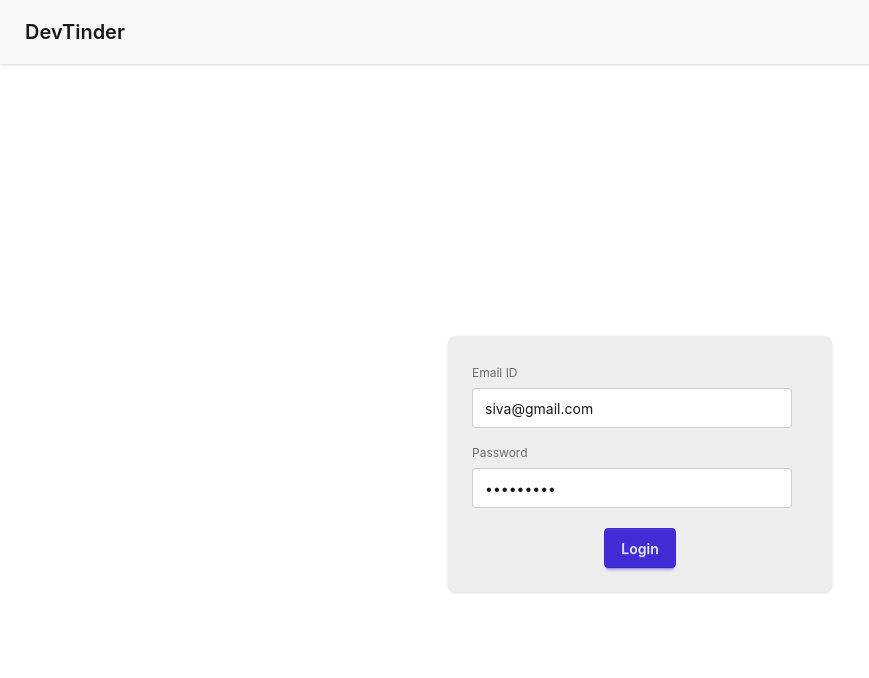
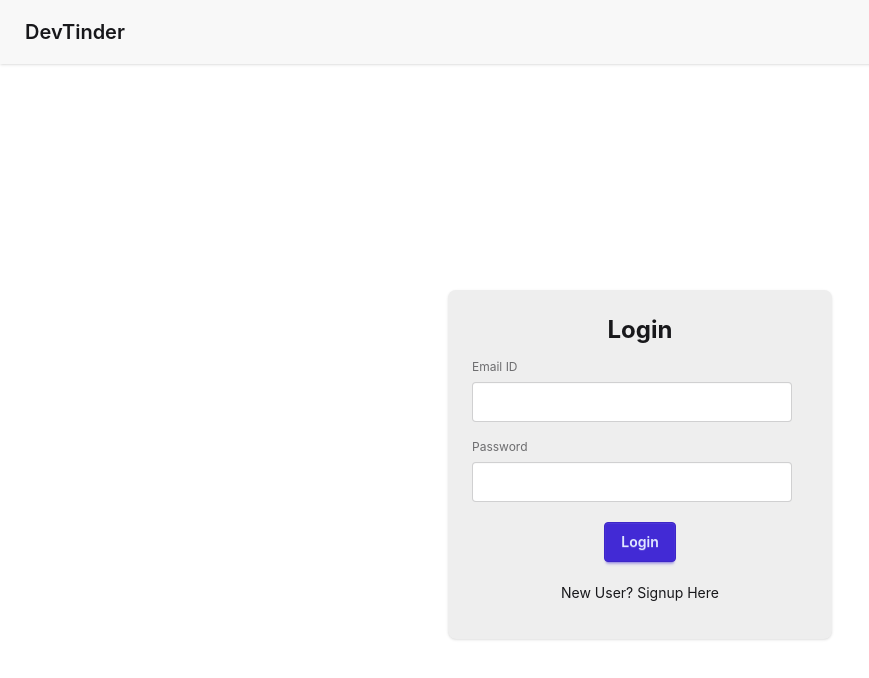
Before and after one commit to sivakesav999/devTinerWeb, a React (Vite) app: page /login in a window 1280 px wide. Shown: the top 678 px of the page, without its empty margins (0-869 px from the left). Built offline with nearby package versions, Linux system fonts and the light colour scheme; no server answers.

Commit message:
Added SignUp Form + Bug Fixes

```diff
--- a/src/components/Login.jsx
+++ b/src/components/Login.jsx
@@ -6,9 +6,11 @@ import { useNavigate } from "react-router-dom";
 import { baseUrl } from "../utils/constants";
 
 const Login = () => {
-
-  const [emailID, setEmailId] = useState("siva@gmail.com");
-  const [password, setPassword] = useState("Siva@1234");
+  const [email, setEmail] = useState("");
+  const [password, setPassword] = useState("");
+  const [firstName, setFirstName] = useState("");
+  const [lastName, setLastName] = useState("");
+  const [isLoggedIn, setIsLoggedIn] = useState(true);
   const dispatch = useDispatch();
   const navigate = useNavigate();
   const [error, setError] = useState("");
@@ -18,16 +20,35 @@ const Login = () => {
       const response = await axios.post(
         baseUrl + "login",
         {
-          email: emailID,
+          email,
           password,
         },
         { withCredentials: true },
       );
 
       dispatch(addUser(response.data));
-      navigate("/feed");
+      return navigate("/feed");
     } catch (error) {
-      console.log(error);
+      setError(error.response?.data);
+    }
+  };
+  const handleSignUp = async () => {
+    try {
+      const response = await axios.post(
+        baseUrl + "signup",
+        {
+          firstName,
+          lastName,
+          email,
+          password
+
+        },
+        { withCredentials: true },
+      );
+
+      dispatch(addUser(response.data));
+      return navigate("/profile");
+    } catch (error) {
       setError(error.response?.data);
     }
   };
@@ -36,17 +57,53 @@ const Login = () => {
     <div className="min-h-screen flex justify-center items-center">
       <div className="card bg-base-300 w-96 shadow-sm">
         <div className="card-body">
+          <h1 className="flex justify-center font-bold text-2xl">
+            {isLoggedIn == true ? <>Login</> : <>Signup</>}
+          </h1>
+
+          {!isLoggedIn && (
+            <>
+              <fieldset className="fieldset">
+                <label className="label" htmlFor="firstName">
+                  First Name
+                </label>
+
+                <input
+                  type="text"
+                  id="firstName"
+                  className="input"
+                  value={firstName}
+                  onChange={(e) => setFirstName(e.target.value)}
+                />
+              </fieldset>
+
+              <fieldset className="fieldset">
+                <label className="label" htmlFor="lastName">
+                  Last Name
+                </label>
+
+                <input
+                  type="text"
+                  id="lastName"
+                  className="input"
+                  value={lastName}
+                  onChange={(e) => setLastName(e.target.value)}
+                />
+              </fieldset>
+            </>
+          )}
+
           <fieldset className="fieldset">
-            <label className="label" htmlFor="emailid">
+            <label className="label" htmlFor="email">
               Email ID
             </label>
 
             <input
               type="text"
-              id="emailid"
+              id="email"
               className="input"
-              value={emailID}
-              onChange={(e) => setEmailId(e.target.value)}
+              value={email}
+              onChange={(e) => setEmail(e.target.value)}
             />
           </fieldset>
 
@@ -67,13 +124,18 @@ const Login = () => {
           <p className="text-red-500">{error}</p>
 
           <div className="card-actions justify-center">
-            <button
-              className="btn btn-primary"
-              onClick={handleLogin}
-            >
-              Login
+            <button className="btn btn-primary" onClick={isLoggedIn ? handleLogin : handleSignUp}>
+              {isLoggedIn === true ? <>Login</> : <>Sign Up</>}
             </button>
           </div>
+          <p
+            className="m-auto my-3 cursor-pointer"
+            onClick={() => setIsLoggedIn((value) => !value)}
+          >
+            {isLoggedIn
+              ? "New User? Signup Here"
+              : "Existing User ? Login Here"}
+          </p>
         </div>
       </div>
     </div>
```
